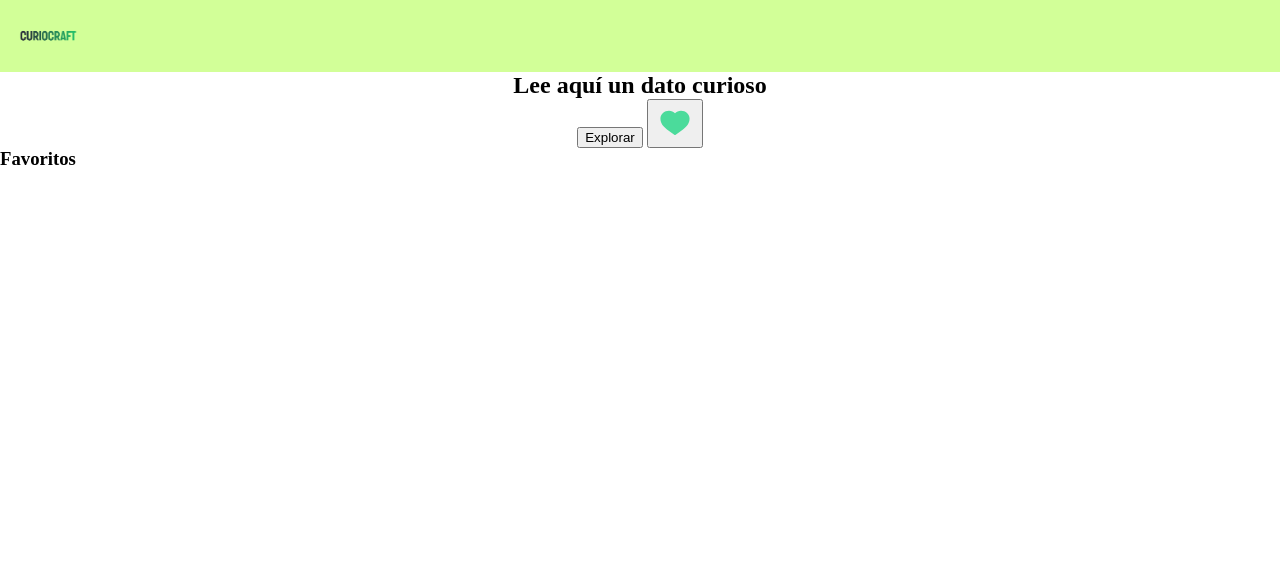
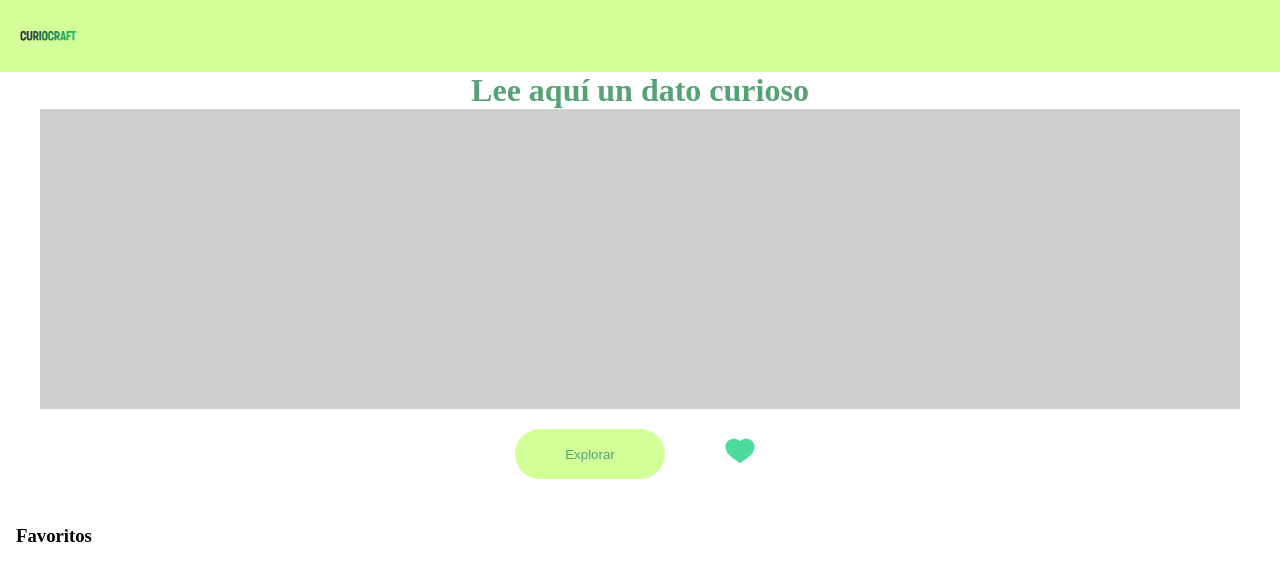
Before and after one commit to CindyLeiva/curious_facts, a plain HTML site: page index.html in a window 1280 px wide. Drawn offline with Linux system fonts and the light colour scheme.

Commit message:
modificaciones de errores css

```diff
--- a/styles.css
+++ b/styles.css
@@ -25,47 +25,60 @@ header {
     padding: 0px;
 }
 
-.title-button{
+.title-button
+{
     display: flex;
     align-items: center;
     justify-content: center;
     flex-direction: column;
+}
+
 
 .favourite{
     overflow-y: scroll;
     padding: 16px;
 }
 
-h3{
-    font-size: 28px;
+h1 {
+    font-size: 32px;
     color: var(--darkgreen);
 }
 
-.facts-favourites{
+.curious-facts {
+    width: 1200px;
+    height: 300px;
     background-color: var(--grey);
-    height: 60px;
-    gap: 16px;
+    font-size: 20px;
+    /*display: flex;
+    align-items: center;
+    justify-content: center;*/
 }
 
-footer{
-    height: 2rem;
-    background-color: var(--green);
-    margin: 0px;
+.container-buttons {
+    height: 100px;
+    display: flex;
+    justify-content: center;
+    gap: 10px;
 }
 
-@media (max-width: 576px) {
-    main {
-     height: 80vh;
-    }
+.button-exploration {
+    height: 50px;
+    width: 150px;
+    margin: 20px;
+    color: var(--darkgreen);
+    border-radius: 30px;
+    border: var(--green);
+    background: var(--green);
+}
 
-    .title-button {
-        display: flex;
-        flex-direction: column;
-        justify-content: center;
-    }
-
-
-
-
-
+.button-favourite {
+    height: 50px;
+    width: 50px;
+    display: flex;
+    justify-content: center;
+    margin: 20px;
+    border: white;
+    border-radius: 30px;
+    background: white;
+    text-decoration: none;
 }
```
